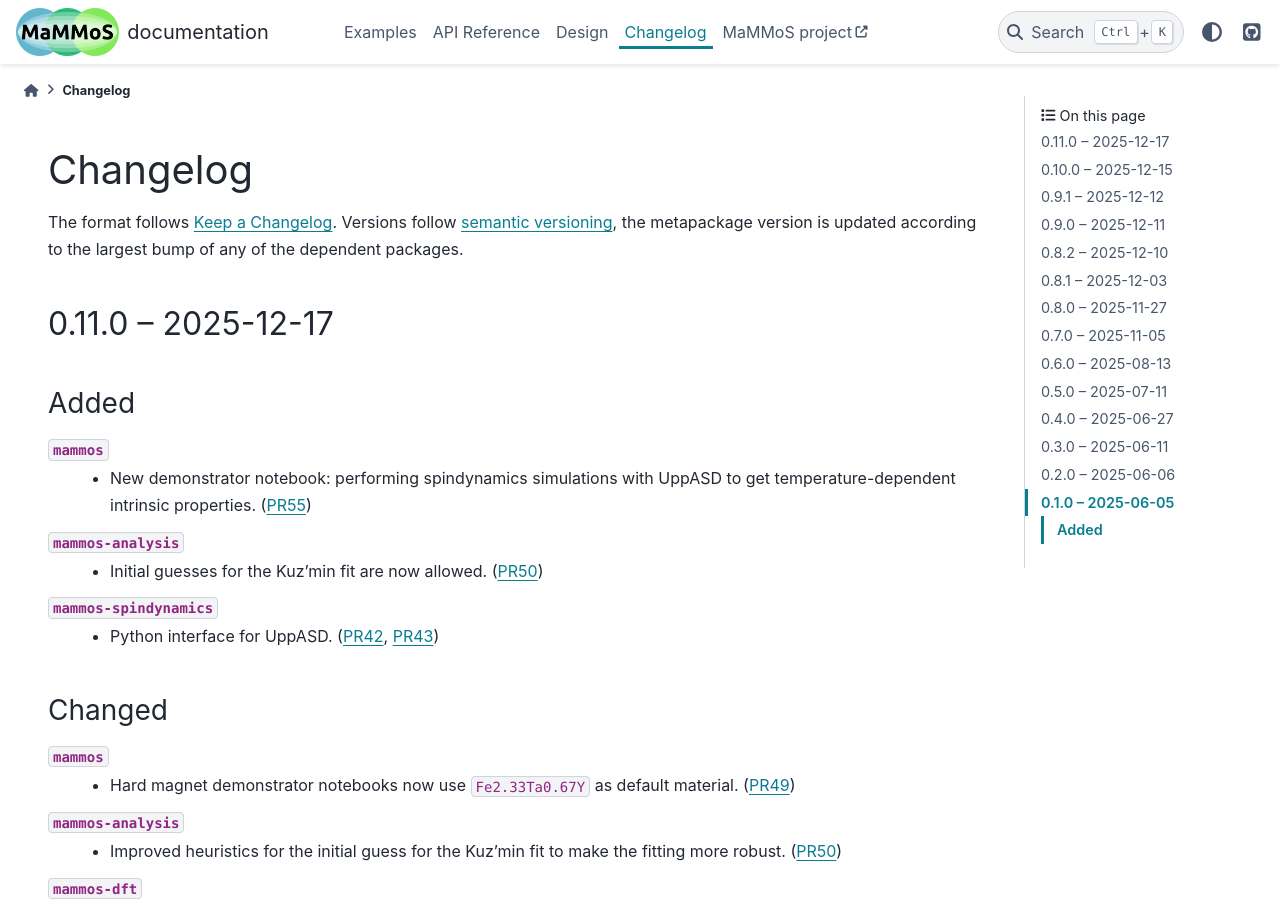
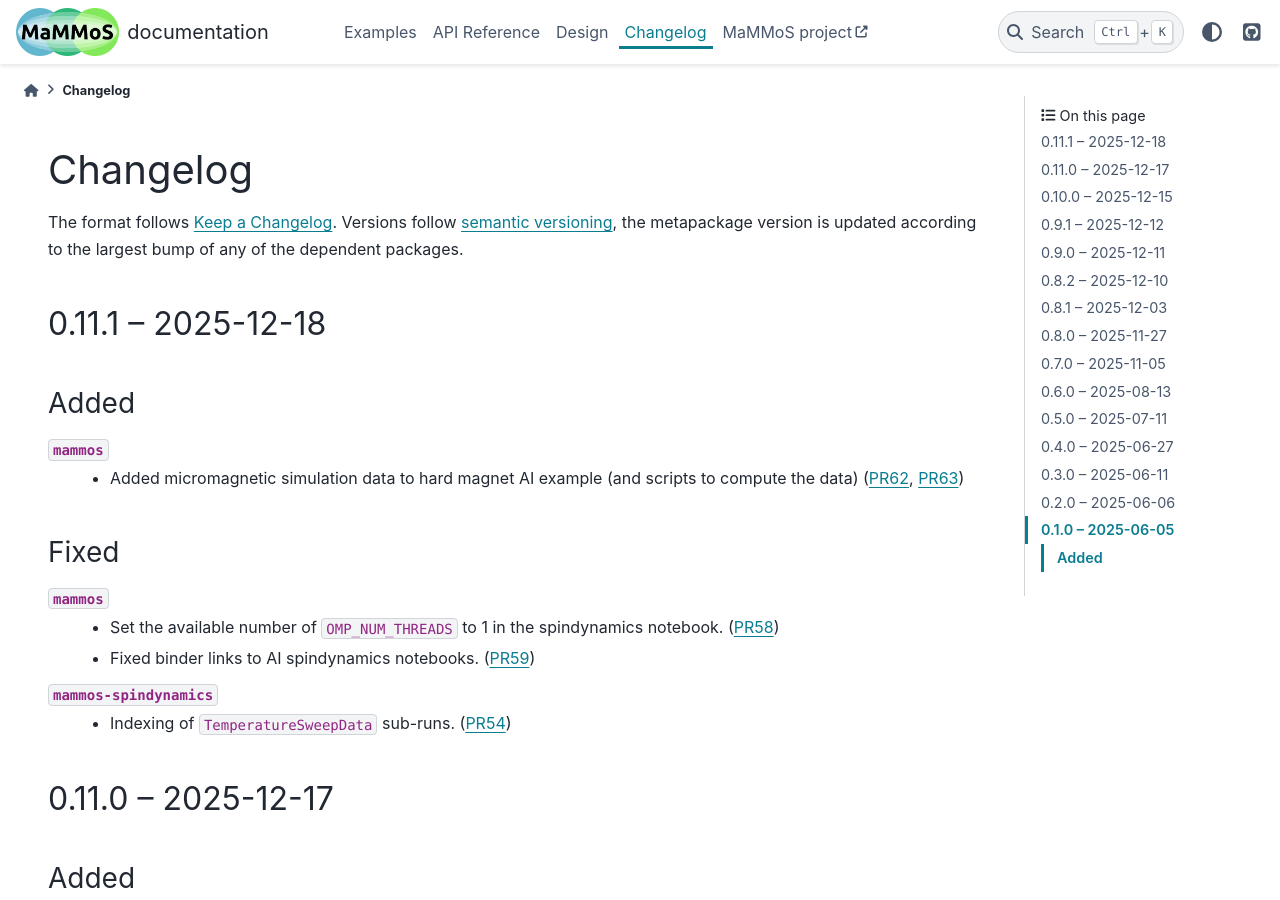
Before and after one commit to MaMMoS-project/mammos, a Sphinx documentation site: the page built from docs/source/changelog.rst, in a window 1280 px wide and 900 px high. Built offline with Sphinx 7.4.7 and the PyData theme 0.15.4, drawn with Linux system fonts in a browser that asks for light colours; pages that are not in the unit, such as notebooks, are missing from menus; the version number is read from the project's files by our own code.

Commit message:
Bump version

```diff
--- a/docs/source/changelog.rst
+++ b/docs/source/changelog.rst
@@ -8,6 +8,28 @@ updated according to the largest bump of any of the dependent packages.
 
 ..
    ADD NEW ENTRIES BELOW THIS COMMENT.
+
+0.11.1 -- 2025-12-18
+====================
+
+Added
+-----
+
+``mammos``
+  - Added micromagnetic simulation data to hard magnet AI example (and scripts to compute the data)
+    (`PR62 <https://github.com/MaMMoS-project/mammos/pull/62>`__, `PR63 <https://github.com/MaMMoS-project/mammos/pull/63>`__)
+
+Fixed
+-----
+
+``mammos``
+  - Set the available number of ``OMP_NUM_THREADS`` to 1 in the spindynamics notebook. (`PR58 <https://github.com/MaMMoS-project/mammos/pull/58>`__)
+  - Fixed binder links to AI spindynamics notebooks. (`PR59 <https://github.com/MaMMoS-project/mammos/pull/59>`__)
+
+``mammos-spindynamics``
+  - Indexing of ``TemperatureSweepData`` sub-runs. (`PR54 <https://github.com/MaMMoS-project/mammos-spindynamics/pull/54>`__)
+
+
 
 0.11.0 -- 2025-12-17
 ====================
--- a/pyproject.toml
+++ b/pyproject.toml
@@ -4,7 +4,7 @@ build-backend = "hatchling.build"
 
 [project]
 name = "mammos"
-version = "0.11.0"
+version = "0.11.1"
 description = "A multiphyscis simulation suite for magnetic materials."
 readme = "README.md"
 authors = [
```
Also changed, not shown: CHANGELOG.md (+16 -0 lines), changes/58.fixed.md (deleted, +0 -1 lines), changes/59.fixed.md (deleted, +0 -1 lines), changes/62.misc.md (deleted, +0 -1 lines), changes/63.added.md (deleted, +0 -1 lines), 1 other file.
